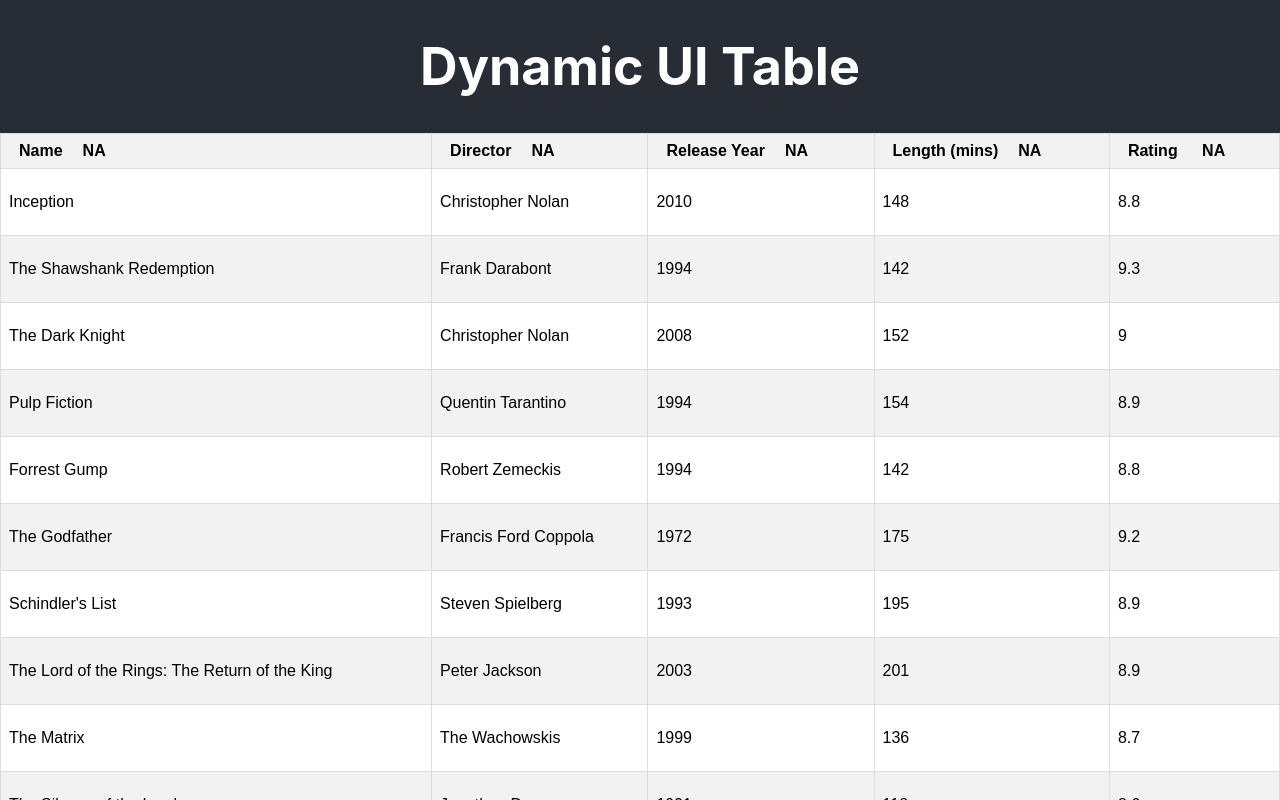
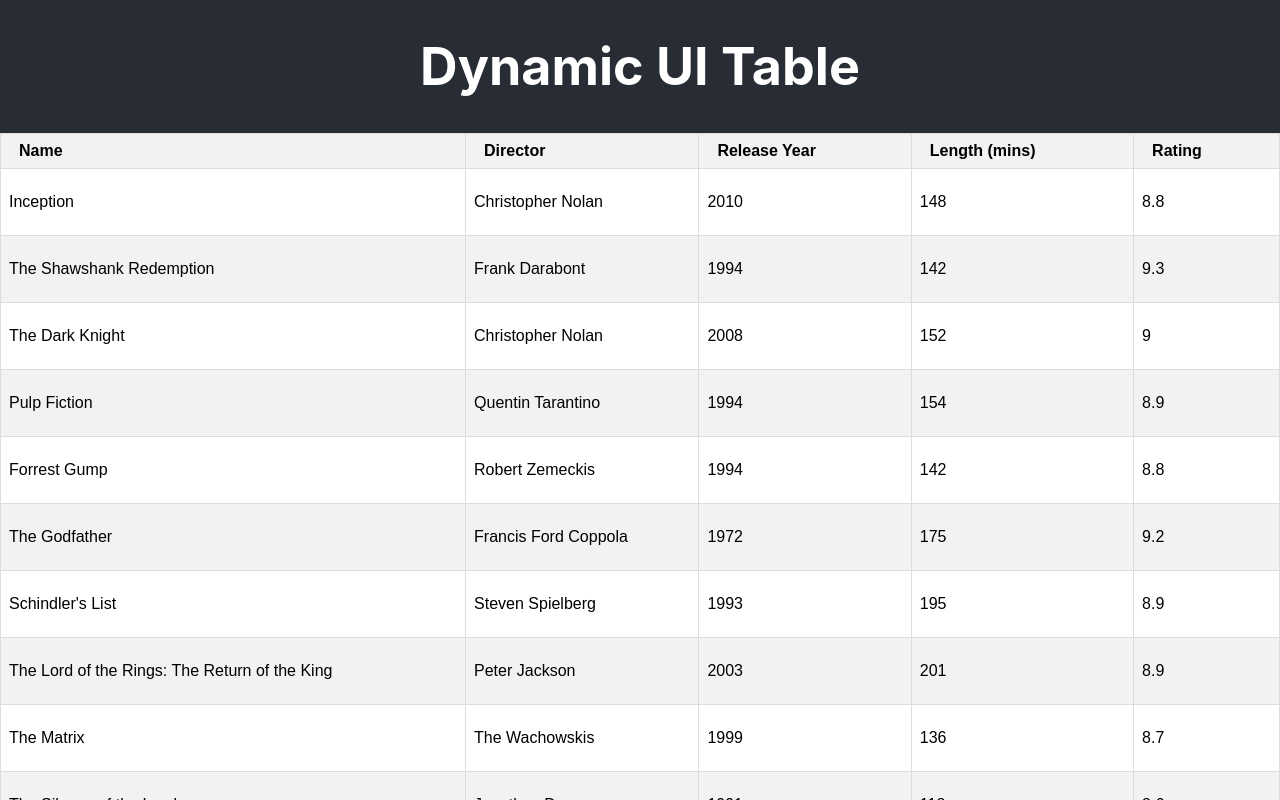
Before and after one commit to alc080341/dynamic-ui-table, a React (Create React App) app: page / in a window 1280 px wide. Shown: the top 800 px of the page. Built offline with nearby package versions, Linux system fonts and the light colour scheme.

Commit message:
1.0.0: add arrow to header to show to give a cue as to column sort order

```diff
--- a/src/components/DynamicUITable/index.js
+++ b/src/components/DynamicUITable/index.js
@@ -117,15 +117,20 @@ function CreateTable(props) {
             {headers.map((hdr) => {
               let sortArrow = "";
               if (sortCol.colIndex === hdr.index) {
-                sortArrow = "&uarr;";
-              } else sortArrow = "NA";
-
+                const arrowType = sortCol.sortOrder === "asc" ? `&#x2191` : `&#x2193`;
+                const res = new DOMParser().parseFromString(arrowType, 'text/html').body.textContent;
+                sortArrow = res;
+              } else
+              {
+                sortArrow = "";
+              }
               return (
                 <th
                   key={hdr.title + "hdr"}
                   onDragStart={(e) => onDragStart(e, hdr.index)}
                   onDragOver={(e) => onDragOver(e)}
                   onDrop={(e) => onDragDrop(e, hdr.index)}
+                  onClick={() => props.sortColumn(hdr.index)}
                   index={hdr.index}
                 >
                   <span
@@ -135,7 +140,7 @@ function CreateTable(props) {
                   >
                     <strong>{hdr.title}</strong>
                   </span>
-                  <span onClick={() => props.sortColumn(hdr.index)}>
+                  <span>
                     {sortArrow}
                   </span>
                 </th>
```
